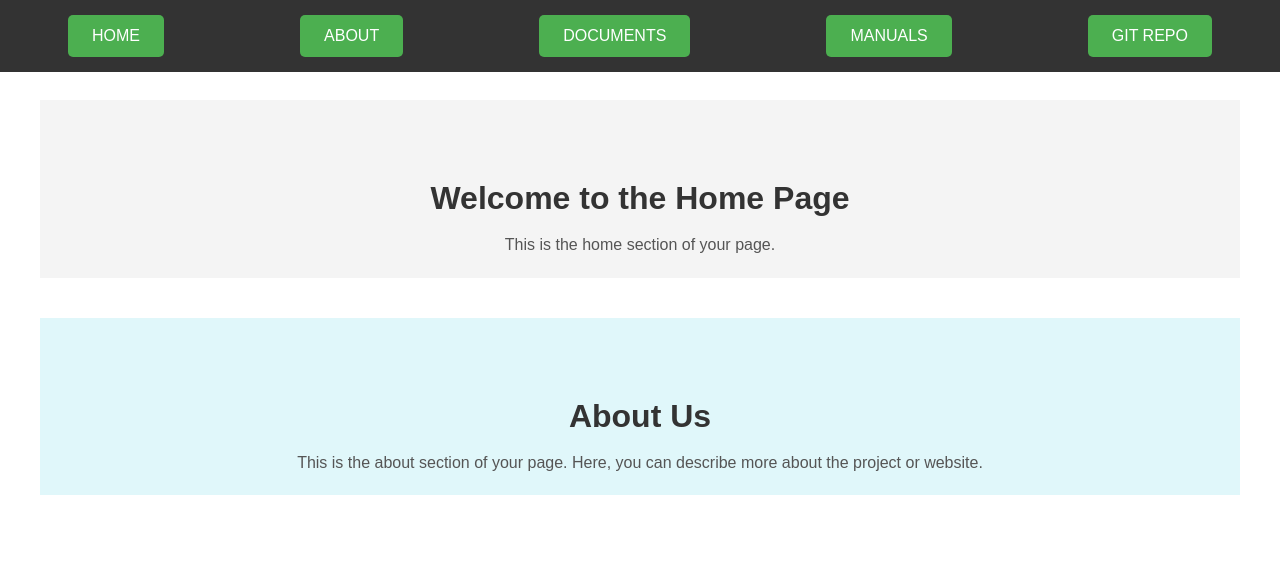
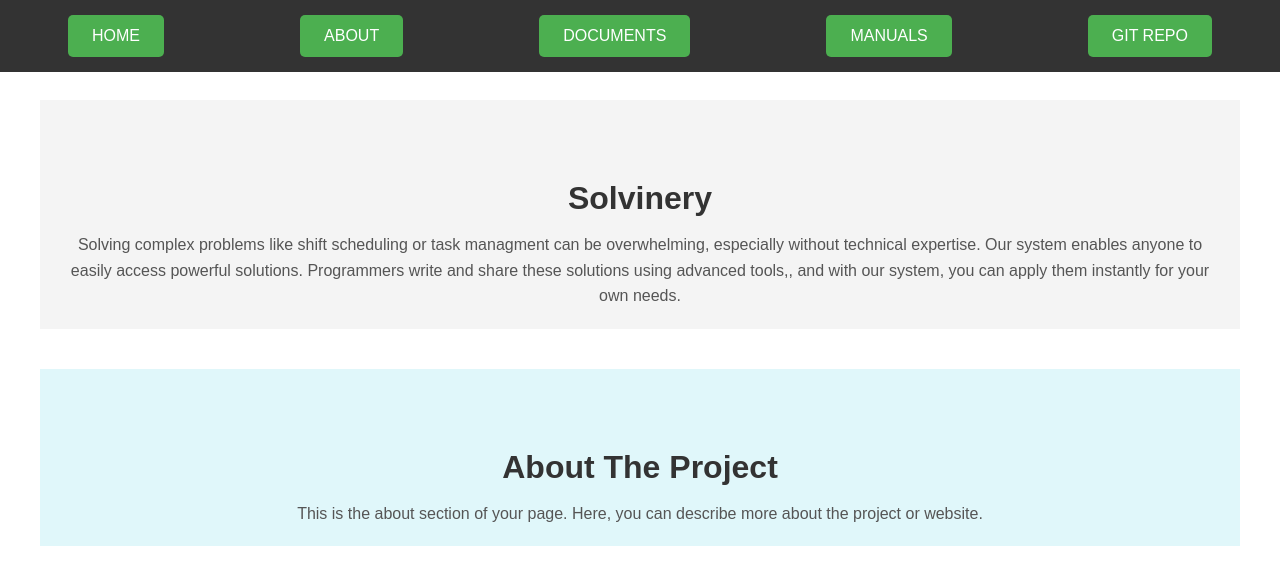
Before and after one commit to Nadavrav/SolvineryOverview, a React (Create React App) app in the folder solvinery-overview/: page / in a window 1280 px wide. Shown: the top 584 px of the page. Built offline with nearby package versions, Linux system fonts and the light colour scheme.

Commit message:
added some texts to home and about

```diff
--- a/solvinery-overview/src/App.js
+++ b/solvinery-overview/src/App.js
@@ -38,13 +38,13 @@ function App() {
       <div className="content">
         {/* Home Section */}
         <div id="home" className="home">
-          <h1>Welcome to the Home Page</h1>
-          <p>This is the home section of your page.</p>
+          <h1>Solvinery</h1>
+          <p>Solving complex problems like shift scheduling or task managment can be overwhelming, especially without technical expertise. Our system enables anyone to easily access powerful solutions. Programmers write and share these solutions using advanced tools,, and with our system, you can apply them instantly for your own needs.</p>
         </div>
 
         {/* About Section */}
         <div id="about" className="about">
-          <h1>About Us</h1>
+          <h1>About The Project</h1>
           <p>This is the about section of your page. Here, you can describe more about the project or website.</p>
         </div>
       </div>
```
